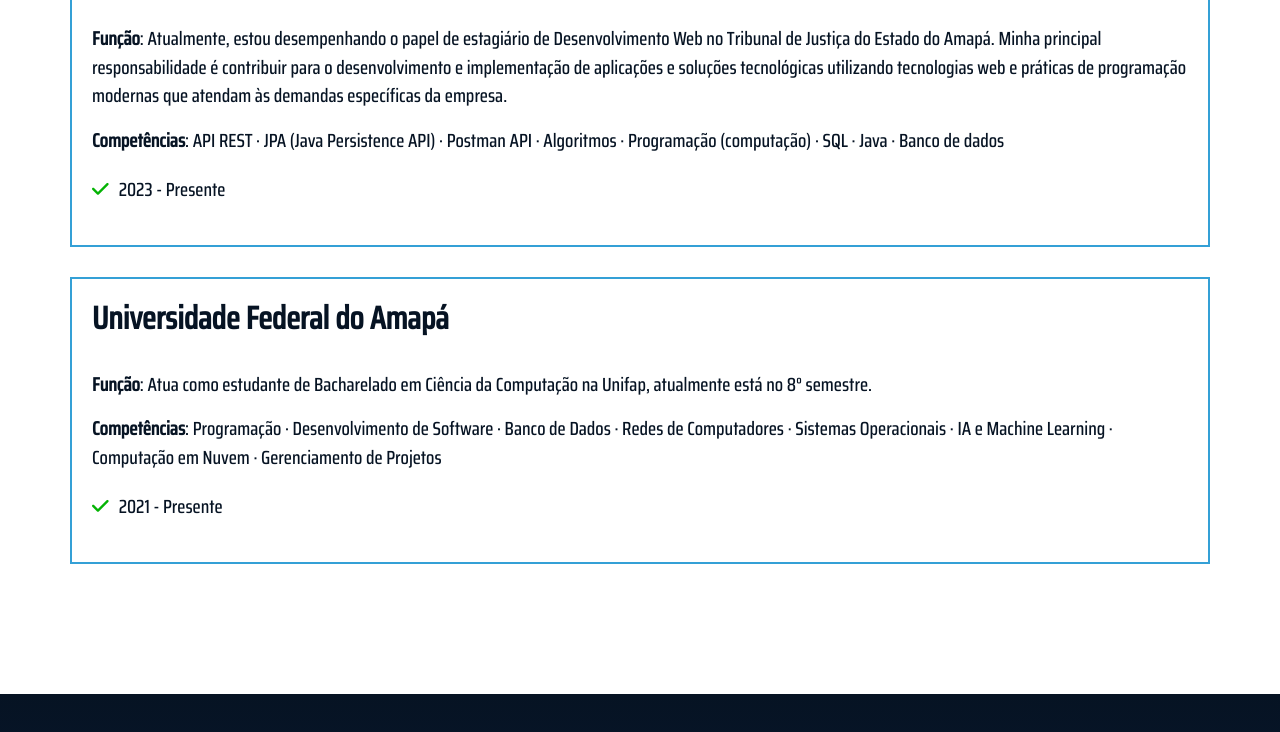
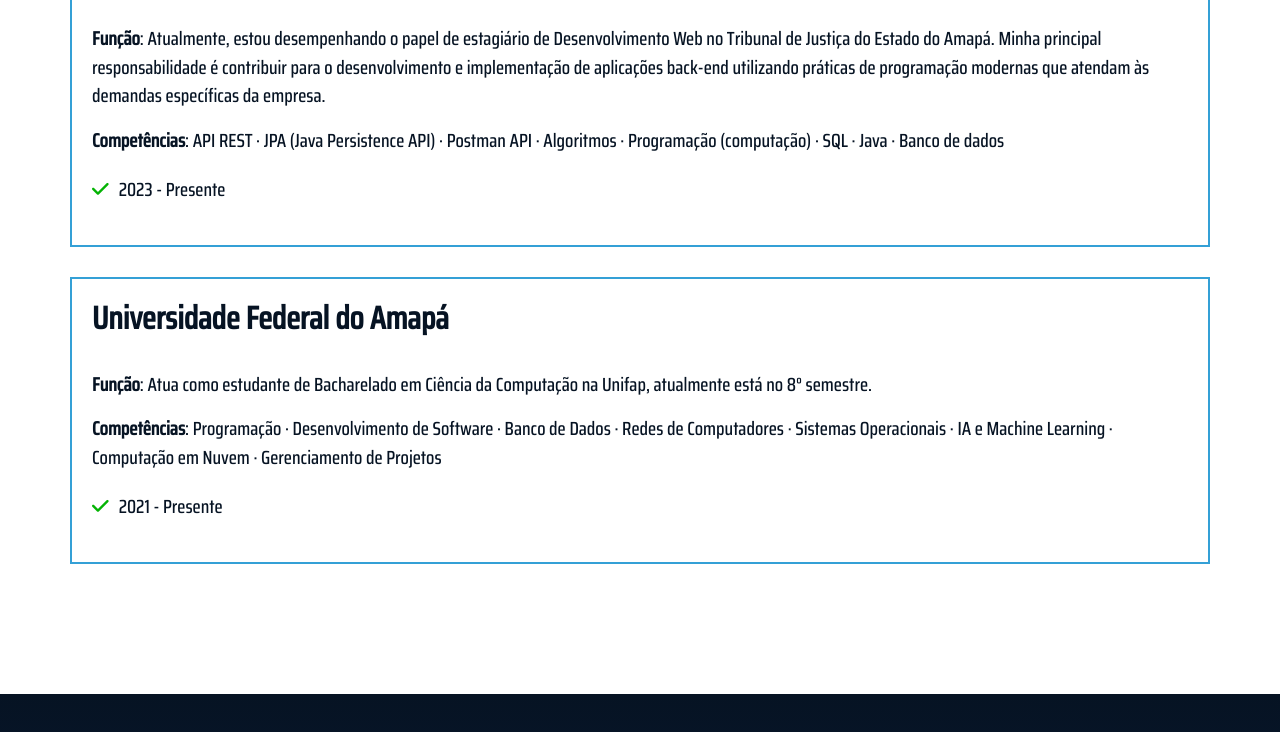
Before and after one commit to 26Tassiofernandes/porfolio, a plain HTML site: page index.html in a window 1280 px wide. Shown: the part 2982-3714 px from the top of the page. Drawn offline with nearby package versions, Linux system fonts and the light colour scheme.

Commit message:
update index.html

```diff
--- a/index.html
+++ b/index.html
@@ -355,7 +355,7 @@
                 <div class="container container-experiencia" data-aos="slide-right"> <!-- PRIMEIRO CONTAINER -->
 
                     <h3 class="titulo-experiencias"><strong><a href="https://www.linkedin.com/company/tjap-oficial/" target="_blank" rel="external"><i class="bi bi-building-fill"></i>Tribunal de Justiça do Estado do Amapá</a></strong></h3> <br>
-                    <p class="descricao-experiencia"><strong>Função</strong>: Atualmente, estou desempenhando o papel de estagiário de Desenvolvimento Web no Tribunal de Justiça do Estado do Amapá. Minha principal responsabilidade é contribuir para o desenvolvimento e implementação de aplicações e soluções tecnológicas utilizando tecnologias web e práticas de programação modernas que atendam às demandas específicas da empresa.</p>
+                    <p class="descricao-experiencia"><strong>Função</strong>: Atualmente, estou desempenhando o papel de estagiário de Desenvolvimento Web no Tribunal de Justiça do Estado do Amapá. Minha principal responsabilidade é contribuir para o desenvolvimento e implementação de aplicações back-end utilizando práticas de programação modernas que atendam às demandas específicas da empresa.</p>
                     <p class="descricao-experiencia"><strong>Competências</strong>: API REST · JPA (Java Persistence API) · Postman API ·
                         Algoritmos · Programação (computação) · SQL · Java · Banco de dados</p>
                     <p class="descricao-experiencia"><i class="fas fa-check"></i>2023 - Presente</p>
```
